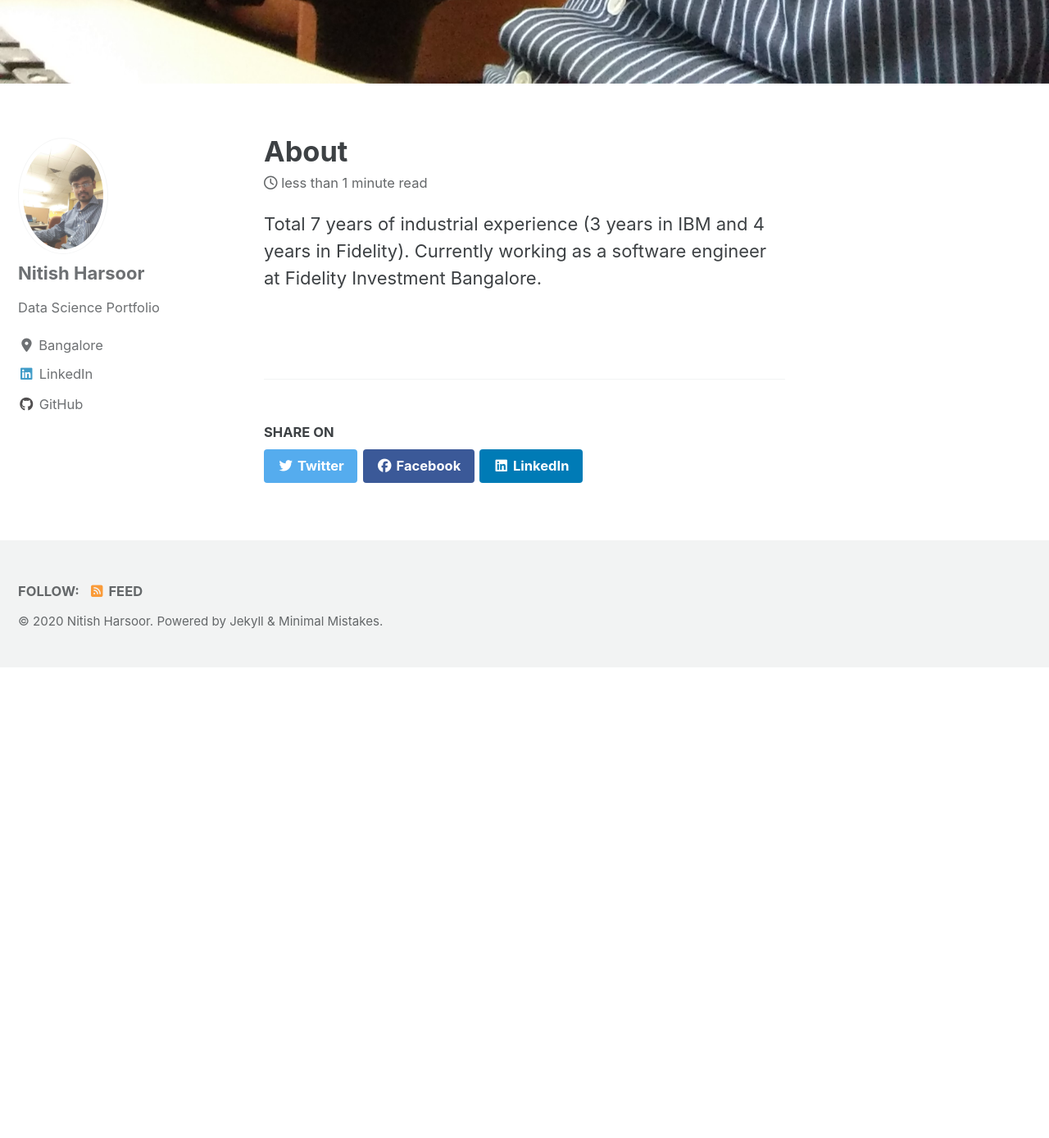
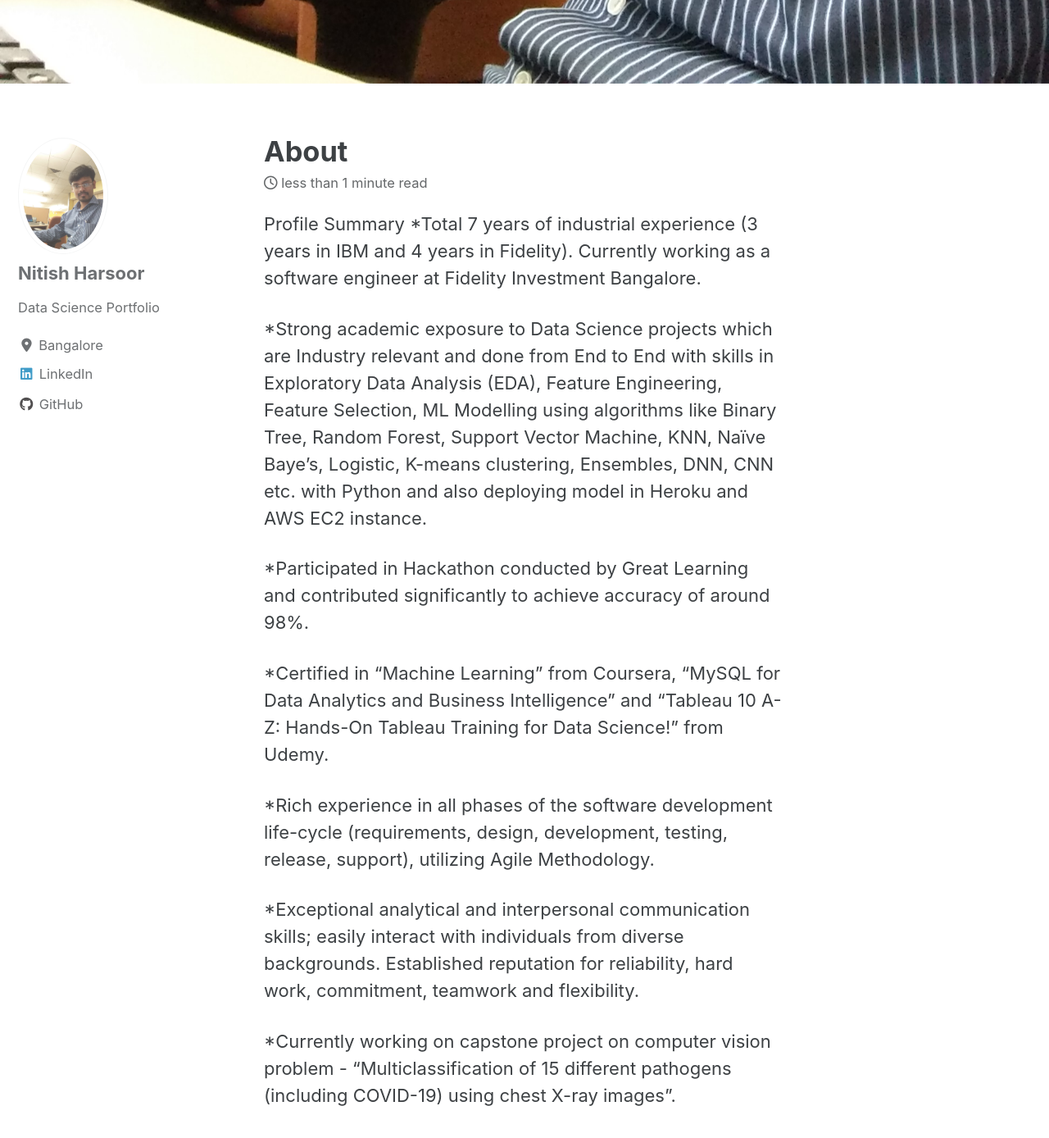
Before and after one commit to nitishkmr005/nitishkmr005.github.io, a Jekyll site: the page built from _pages/about.md, in a window 1280 px wide and 1400 px high, scrolled down 1694 px. Shown: the top 1388 px of the window at 82% size. Built offline with Jekyll 4.4.1, drawn with Linux system fonts in a browser that asks for light colours; cached includes are drawn as plain includes; nearby versions of some CDN libraries; before the commit the page ends 2508 px from its top, so only the background shows below that; some of the changed text lies outside the part shown.

Commit message:
new changes

```diff
--- a/_pages/about.md
+++ b/_pages/about.md
@@ -4,4 +4,17 @@
 header:
   image: "images/My_Pic.jpg"
 ---
-Total 7 years of industrial experience (3 years in IBM and 4 years in Fidelity). Currently working as a software engineer at Fidelity Investment Bangalore.
+Profile Summary
+*Total 7 years of industrial experience (3 years in IBM and 4 years in Fidelity). Currently working as a software engineer at Fidelity Investment Bangalore.
+
+*Strong academic exposure to Data Science projects which are Industry relevant and done from End to End with skills in Exploratory Data Analysis (EDA), Feature Engineering, Feature Selection, ML Modelling using algorithms like Binary Tree, Random Forest, Support Vector Machine, KNN, Naïve Baye’s, Logistic, K-means clustering, Ensembles, DNN, CNN etc. with Python and also deploying model in Heroku and AWS EC2 instance.
+
+*Participated in Hackathon conducted by Great Learning and contributed significantly to achieve accuracy of around 98%.
+
+*Certified in “Machine Learning” from Coursera, “MySQL for Data Analytics and Business Intelligence” and “Tableau 10 A-Z: Hands-On Tableau Training for Data Science!” from Udemy.
+
+*Rich experience in all phases of the software development life-cycle (requirements, design, development, testing, release, support), utilizing Agile Methodology.
+
+*Exceptional analytical and interpersonal communication skills; easily interact with individuals from diverse backgrounds. Established reputation for reliability, hard work, commitment, teamwork and flexibility.
+
+*Currently working on capstone project on computer vision problem - “Multiclassification of 15 different pathogens (including COVID-19) using chest X-ray images”.
```
Also changed, not shown: _data/navigation.yml (+6 -2 lines), 3 other files.
